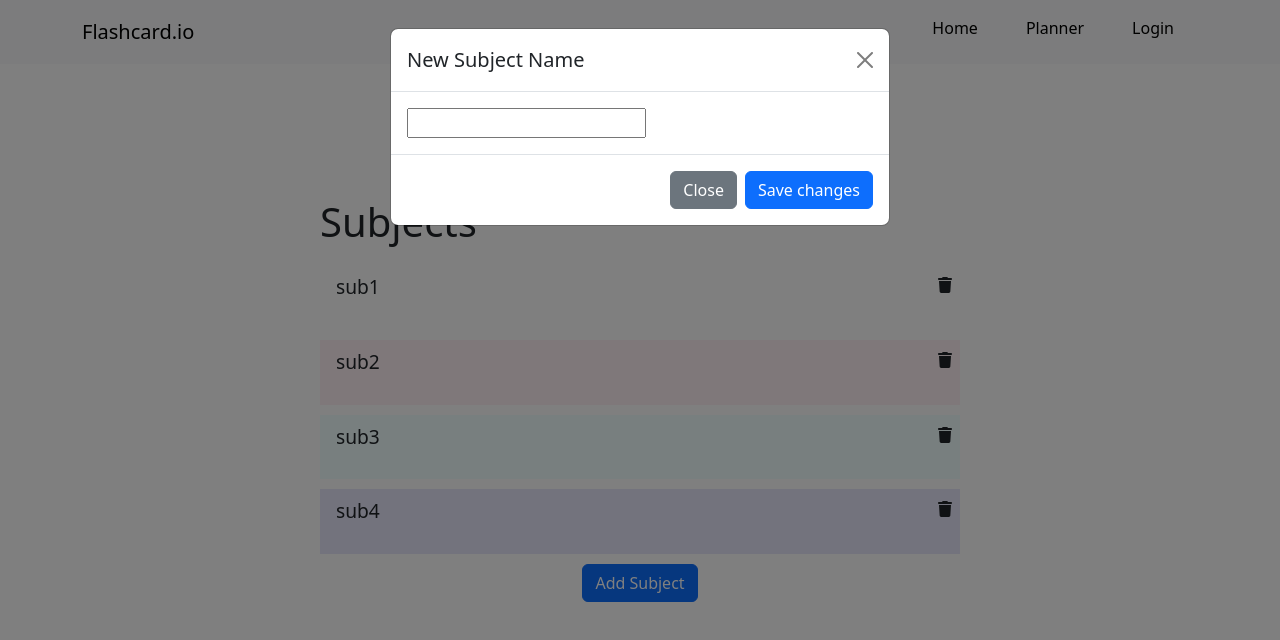
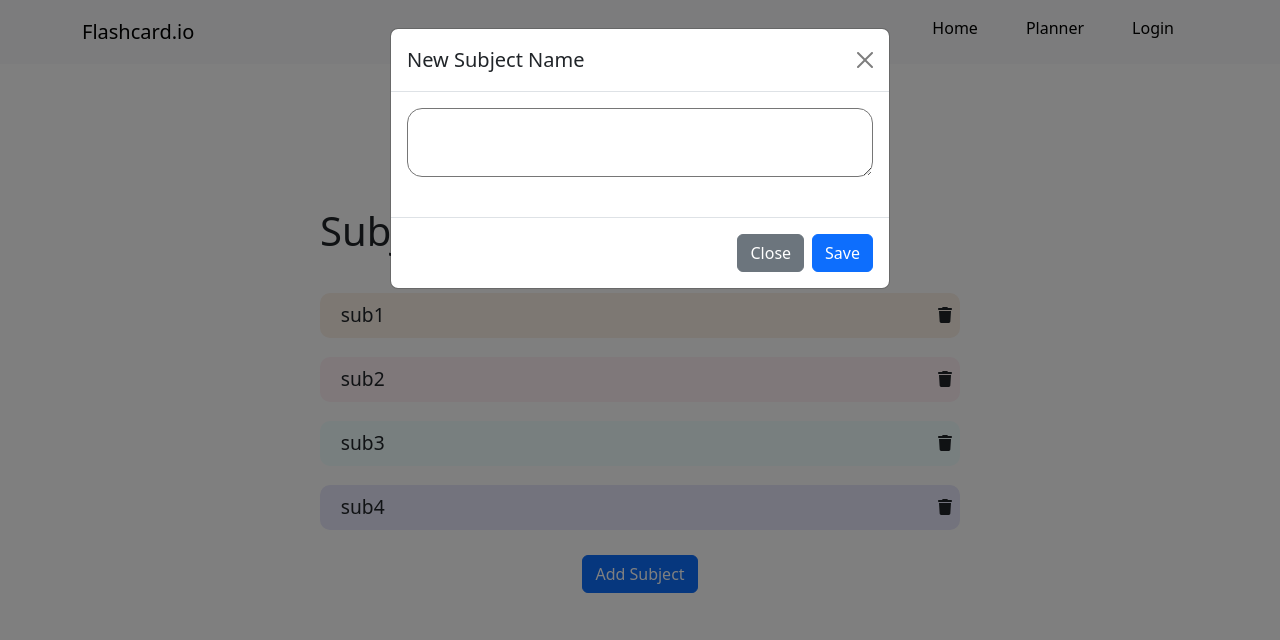
Before and after one commit to HanzilaH/flashcards, a React (Create React App) app in the folder client/: page / in a window 1280 px wide. Both pictures are taken after a click on the button "Add Subject". Shown: the top 640 px of the page. Built offline with nearby package versions, Linux system fonts and the light colour scheme.

Commit message:
all the pages connected and working well

```diff
--- a/client/src/components/Subjectlist.jsx
+++ b/client/src/components/Subjectlist.jsx
@@ -9,6 +9,8 @@ const Subjectlist = ({ onClickSubjectName }) => {
   const [modalInputValue, setModalInputValue] = useState("");
   const [subjectArray, setSubjectArray] = useState([]);
 
+  const [errorValue, setErrorValue] = useState(null);
+
   useEffect(() => {
     const transformedData = data.map((element) => (
       //   <li
@@ -18,19 +20,24 @@ const Subjectlist = ({ onClickSubjectName }) => {
       //   >
       //     {element.subject}
       //   </li>
-      <div class="d-flex">
+      <div class="d-flex subject-list-item ">
         <div class=" flex-grow-1">
           <div
             key={element.id}
             onClick={() => onClickSubjectName(element.subject)}
-            className="list-group-item bg-transparent border-0"
+            className="subject bg-transparent m-0 p-2"
           >
             {element.subject}
           </div>
         </div>
 
-        <div class="p-2 bg-transparent">
-          <FontAwesomeIcon icon={faTrash} />
+        <div className="p-2 bg-transparent d-flex align-items-center justify-content-center">
+          <div
+            // onClick={() => handleRemoveElement(element)}
+            className="subject-trash-bin"
+          >
+            <FontAwesomeIcon icon={faTrash} />
+          </div>
         </div>
       </div>
     ));
@@ -38,10 +45,28 @@ const Subjectlist = ({ onClickSubjectName }) => {
     setSubjectArray(transformedData);
   }, [data, onClickSubjectName]);
 
+  useEffect(() => {
+    setErrorValue(null);
+  }, [modalInputValue]);
+
   const handleSaveChangesClick = () => {
     console.log("Save changes clicked");
     console.log("Modal input value:", modalInputValue);
+    if (modalInputValue === "") {
+      setErrorValue("Incorrect Subject Name!");
+      setTimeout(() => {
+        setErrorValue(null);
+      }, 2000);
+      return;
+    }
+
     addSubjectEntry(modalInputValue);
+    const closeModalElement = document.querySelector(
+      "[data-bs-dismiss='modal']"
+    );
+    if (closeModalElement) {
+      closeModalElement.click();
+    }
     setModalInputValue("");
   };
 
@@ -85,12 +110,16 @@ const Subjectlist = ({ onClickSubjectName }) => {
                 ></button>
               </div>
               <div className="modal-body">
-                <input
+                <textarea
+                  className="subject-list-input"
                   name="modal-name"
                   id=""
                   value={modalInputValue}
                   onChange={(e) => setModalInputValue(e.target.value)}
                 />
+                <div className="text-center subject-list-error">
+                  {errorValue ? errorValue : null}
+                </div>
               </div>
               <div className="modal-footer">
                 <button
@@ -105,7 +134,7 @@ const Subjectlist = ({ onClickSubjectName }) => {
                   className="btn btn-primary"
                   onClick={handleSaveChangesClick}
                 >
-                  Save changes
+                  Save
                 </button>
               </div>
             </div>
--- a/client/src/styles/Subjectlist.css
+++ b/client/src/styles/Subjectlist.css
@@ -20,29 +20,77 @@
 
 #subject-list{
     margin-top: 3%;
+    margin-bottom: 4%;
     min-width: 50vw;
     max-width: 85vw;
 
 }
 
-#subject-list div {
-    margin-bottom: 10px; /* Adjust the value to control the spacing between list items */
+.subject-list-item {
+
+    max-width: 85vw;
+    margin-top: 3%;
+    padding-left: 2%;
+
+    border-radius: 10px;
+    border: 0;
   }
+.subject:hover {
+    border-color: #008bf8;
+    box-shadow: 0 4px 18px 0 rgba(0, 0, 0, 0.25);
+    margin-left: 6px;
 
-#subject-list div:nth-child(4n - 2) {
+   }
+
+
+
+
+  .subject-list-item:nth-child(4n-3) {
+    background: linen;
+}
+
+ .subject-list-item:nth-child(4n - 2) {
     background: lavenderblush;
   }
 
-  #subject-list div:nth-child(4n - 1) {
+  .subject-list-item:nth-child(4n - 1) {
     background: azure;
   }
 
-  #subject-list div:nth-child(4n) {
+  .subject-list-item:nth-child(4n) {
     background: lavender;
   }
 
-.list-group-item {
-	font-weight: 600;
-	font-size: 1.3rem;
-  /* width: 100%; */
-}
+  .subject{
+    font-weight: 400;
+    font-size: 1.2rem;
+      width: 100%;
+
+      border-radius: 10px;
+
+  }
+
+  .subject-trash-bin{
+    cursor: pointer;
+    border-radius: 3px;
+  }
+
+
+
+  .subject-trash-bin:hover{
+    background-color: lightcoral;
+    color: white;
+
+  }
+
+  .subject-list-input{
+    width: 100%;
+    border-radius: 15px;
+    margin-bottom: 4%;
+    padding: 2%;
+  }
+
+  .subject-list-error{
+    color: red;
+
+  }
--- a/client/src/styles/Subjectview.css
+++ b/client/src/styles/Subjectview.css
@@ -97,7 +97,7 @@
     background: lavender;
   }
 
-.list-group-item {
+.question {
 	font-weight: 400;
 	font-size: 1.2rem;
     width: 100%;
```
